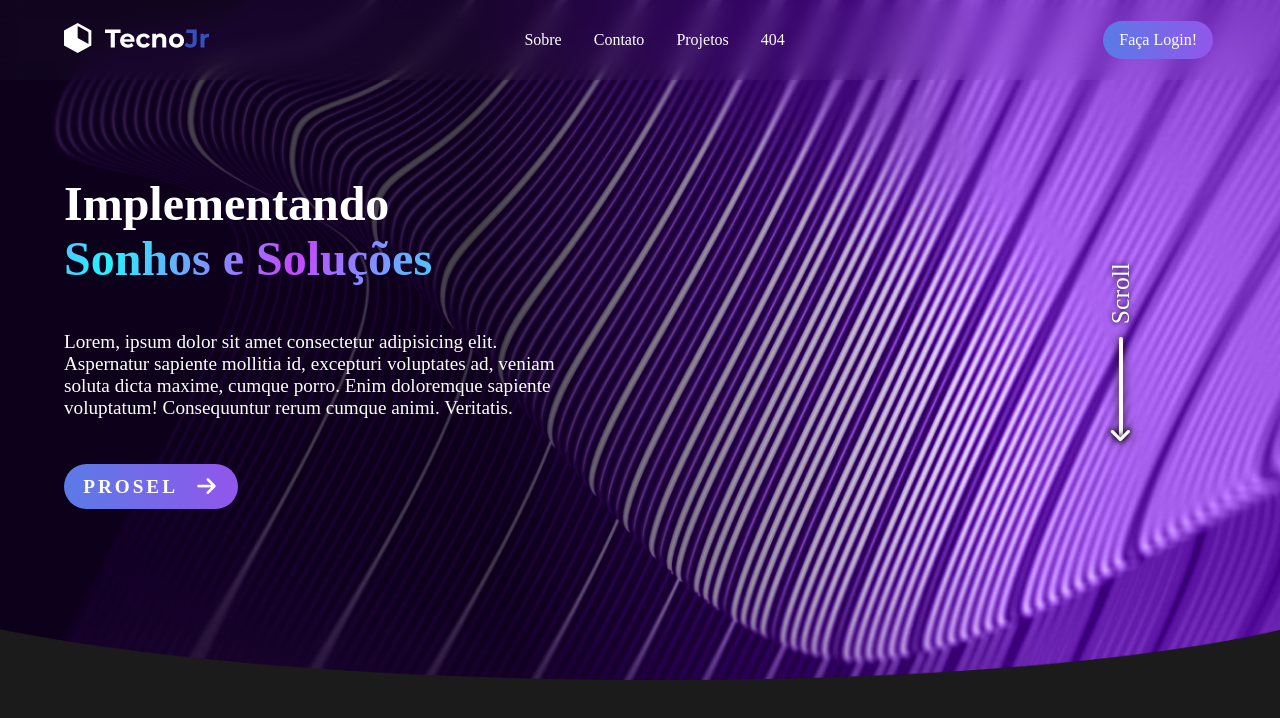
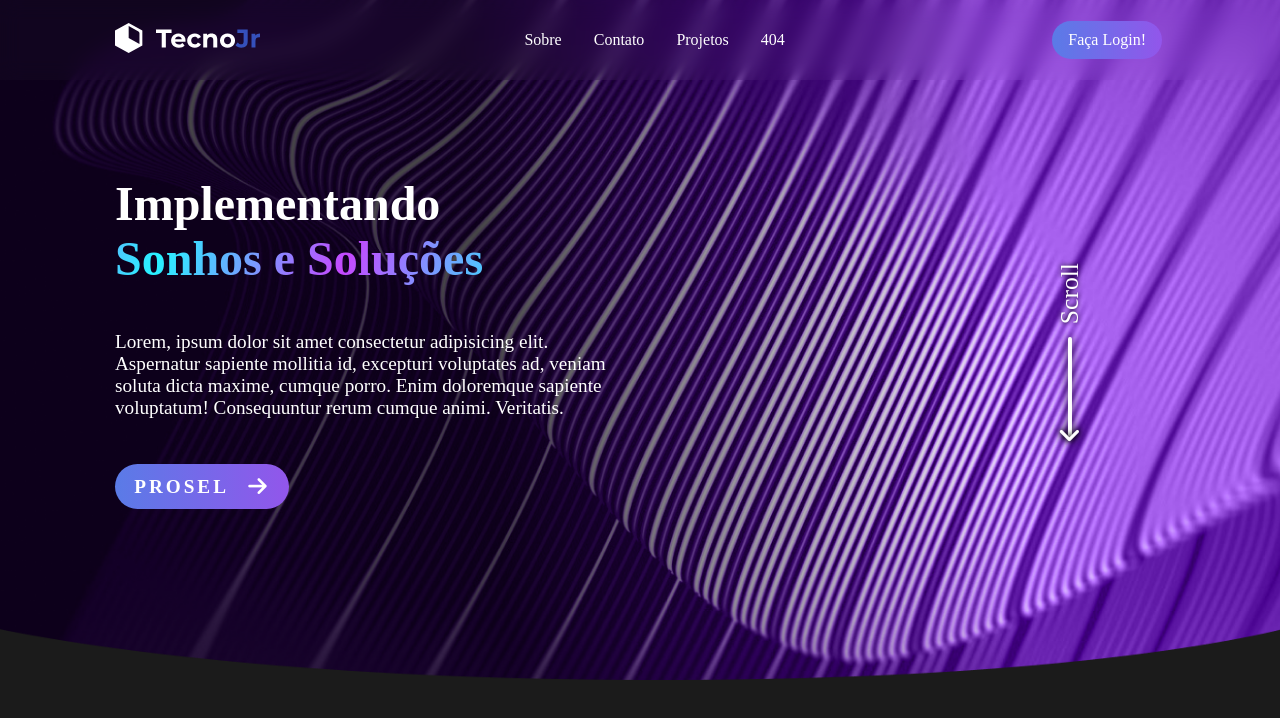
Before and after one commit to igorroc/tecno-site-2.0, a React (Vite) app in the folder tecno_site/: page / in a window 1280 px wide. Shown: the top 718 px of the page. Built offline with nearby package versions, Linux system fonts and the light colour scheme.

Commit message:
[new]: Max width component

```diff
--- a/tecno_site/src/components/Header.tsx
+++ b/tecno_site/src/components/Header.tsx
@@ -1,13 +1,13 @@
 import { styled } from "@stitches/react"
 import { ButtonBorder } from "./ButtonBorder"
 import Logo from "../assets/icons/logo_nome_horizontal_white.svg?component"
+import { MaxWidthWrapper } from "./MaxWidthWrapper"
 
 const HeaderDiv = styled("header", {
 	backgroundColor: "#ffffff05",
-	width: "90%",
+	width: "100%",
 	display: "flex",
 	height: "80px",
-	padding: "0 5%",
 	alignItems: "center",
 	justifyContent: "center",
 	backdropFilter: "blur(10px)",
@@ -51,15 +51,15 @@ const HeaderDiv = styled("header", {
 			},
 		},
 	},
+
+	"& > div": {
+		display: "flex",
+		alignItems: "center",
+		justifyContent: "space-between",
+	},
 })
 
-const ContentWrapper = styled("div", {
-	display: "flex",
-	width: "100%",
-    maxWidth: "1400px",
-	alignItems: "center",
-	justifyContent: "space-between",
-})
+const ContentWrapper = styled("div", {})
 
 const LinkList = [
 	{ url: "/about", text: "Sobre" },
@@ -74,8 +74,8 @@ type HeaderProps = {
 
 export function Header(props: HeaderProps) {
 	return (
-		<HeaderDiv>
-			<ContentWrapper>
+		<HeaderDiv id="header">
+			<MaxWidthWrapper>
 				<a id="headerLogo" href="/">
 					<Logo />
 				</a>
@@ -97,7 +97,7 @@ export function Header(props: HeaderProps) {
 					})}
 				</ul>
 				<ButtonBorder text="Faça Login!" />
-			</ContentWrapper>
+			</MaxWidthWrapper>
 		</HeaderDiv>
 	)
 }
--- a/tecno_site/src/components/MaxWidthWrapper.tsx
+++ b/tecno_site/src/components/MaxWidthWrapper.tsx
@@ -1,9 +1,8 @@
 import { styled } from "@stitches/react"
 
 const Wrapper = styled("div", {
-	fontSize: "1em",
 	width: "90%",
-	maxWidth: "1400px",
+	maxWidth: "1050px",
 	margin: "0 auto",
 	padding: "0px 5%",
 })
```
